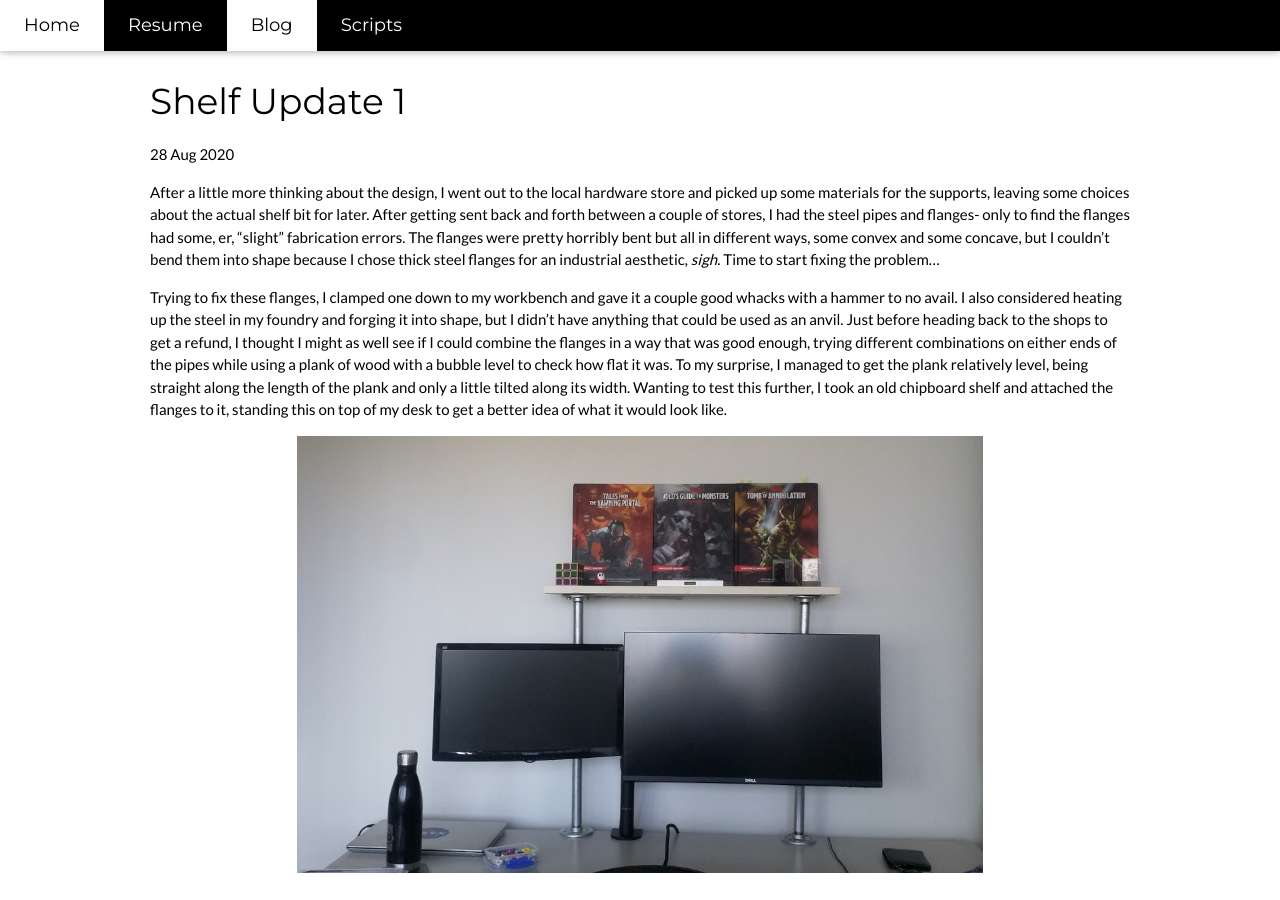
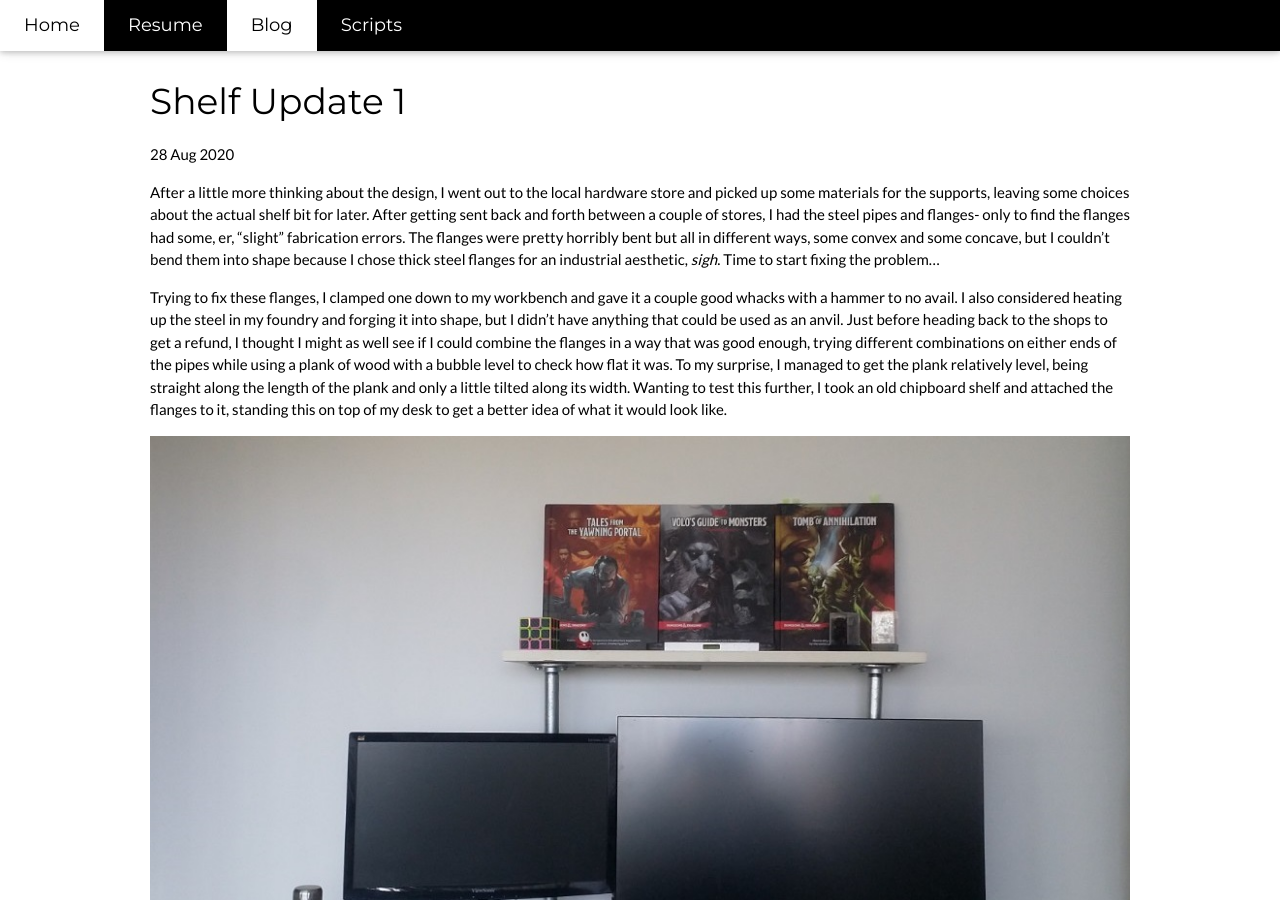
Before and after one commit to dmgilbert/dmgilbert.github.io, a Jekyll site: the page built from _posts/Project/2020-08-28-shelf-update-1.markdown, in a window 1280 px wide and 900 px high. Built offline with Jekyll 4.4.1, drawn with Linux system fonts in a browser that asks for light colours.

Commit message:
Update 2020-08-28-shelf-update-1.markdown

```diff
--- a/_posts/Project/2020-08-28-shelf-update-1.markdown
+++ b/_posts/Project/2020-08-28-shelf-update-1.markdown
@@ -10,7 +10,7 @@ categories: "Project"
 After a little more thinking about the design, I went out to the local hardware store and picked up some materials for the supports, leaving some choices about the actual shelf bit for later. After getting sent back and forth between a couple of stores, I had the steel pipes and flanges- only to find the flanges had some, er, “slight” fabrication errors. The flanges were pretty horribly bent but all in different ways, some convex and some concave, but I couldn’t bend them into shape because I chose thick steel flanges for an industrial aesthetic, *sigh*. Time to start fixing the problem…
 
 Trying to fix these flanges, I clamped one down to my workbench and gave it a couple good whacks with a hammer to no avail. I also considered heating up the steel in my foundry and forging it into shape, but I didn’t have anything that could be used as an anvil. Just before heading back to the shops to get a refund, I thought I might as well see if I could combine the flanges in a way that was good enough, trying different combinations on either ends of the pipes while using a plank of wood with a bubble level to check how flat it was. To my surprise, I managed to get the plank relatively level, being straight along the length of the plank and only a little tilted along its width. Wanting to test this further, I took an old chipboard shelf and attached the flanges to it, standing this on top of my desk to get a better idea of what it would look like.
-<div style="text-align: center"><img src="/assets/shelf prototype.jpg" alt="Prototype shelf for my desk" width="70%" /></div>
+<div style="text-align: center"><img src="/assets/shelf prototype.jpg" alt="Prototype shelf for my desk" width="100%" /></div>
 
 <br/>
 
```
